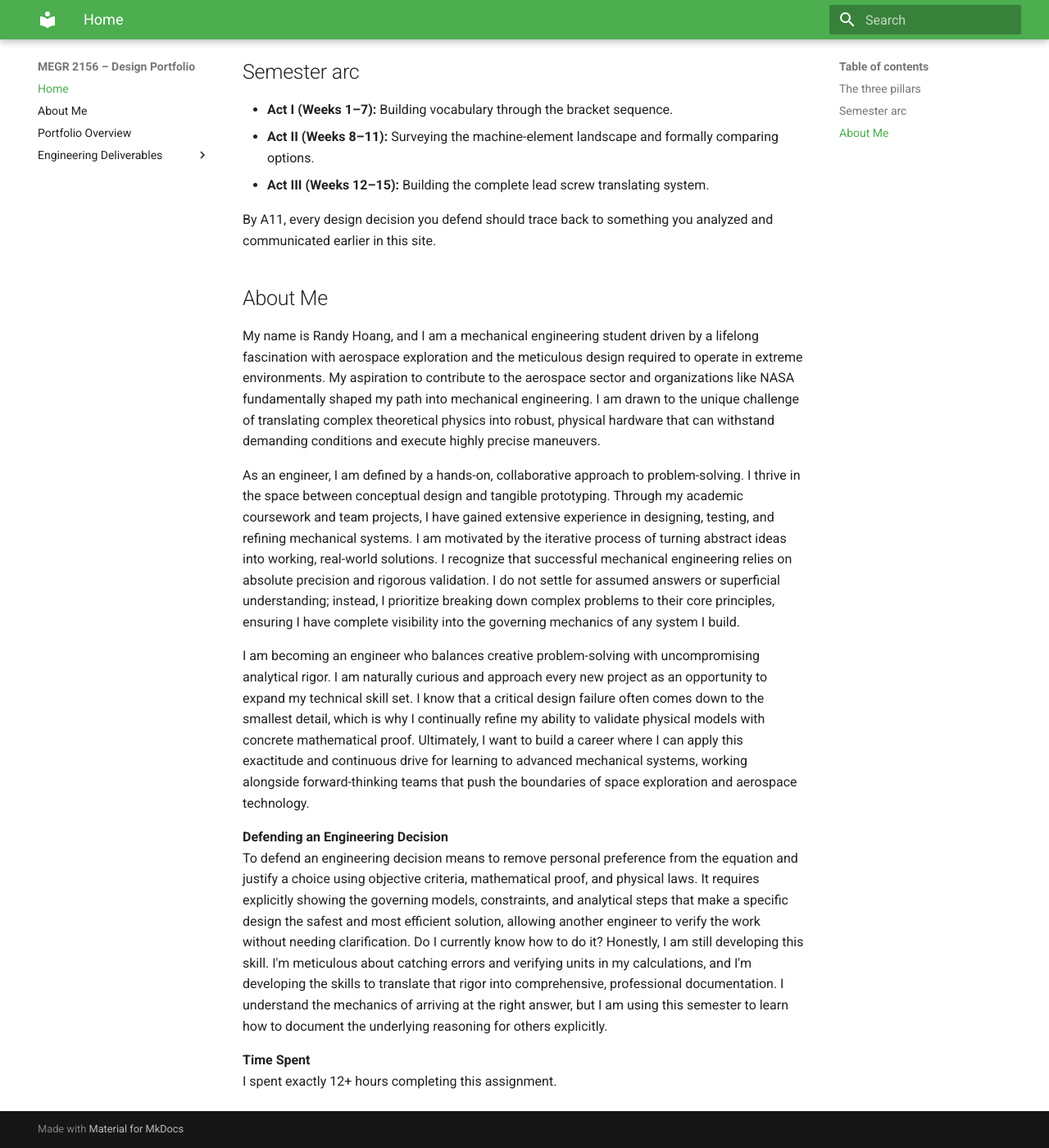
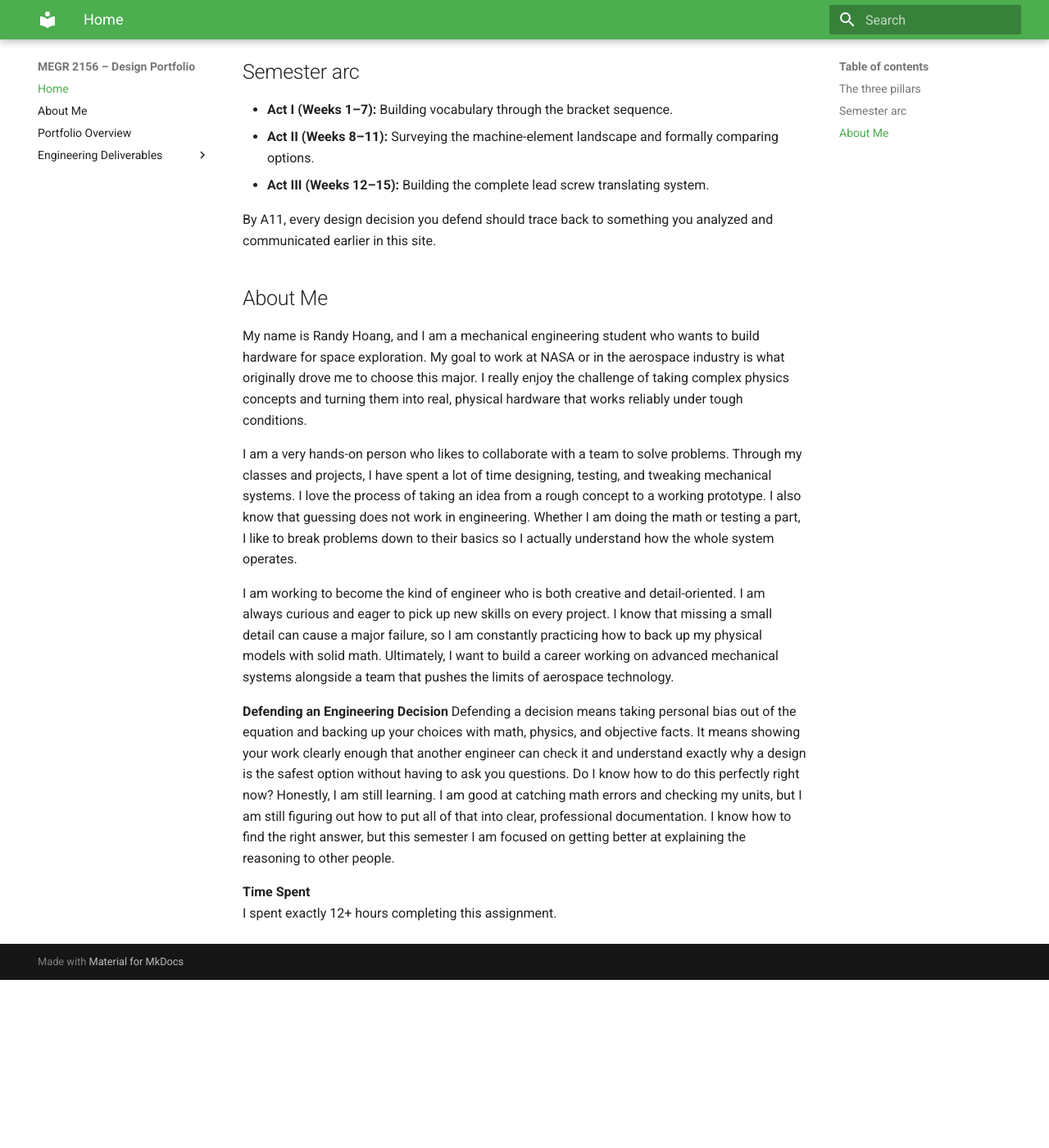
Before and after one commit to rhoang628/megr2156-portfolio, an MkDocs documentation site: the page built from docs/index.md, in a window 1280 px wide and 1400 px high, scrolled down 773 px. Shown: the whole window at 82% size. Built offline with MkDocs 1.6.1 and Material for MkDocs 9.7.7, drawn with Linux system fonts in a browser that asks for light colours; after the commit the page ends 1968 px from its top, so only the background shows below that.

Commit message:
Refine personal narrative and engineering principles
Revised personal introduction and engineering philosophy for clarity and conciseness. Updated the section on defending engineering decisions to emphasize objectivity and documentation skills.

```diff
--- a/docs/index.md
+++ b/docs/index.md
@@ -25,14 +25,14 @@ Use the navigation on the left to move between assignments.
 By A11, every design decision you defend should trace back to something you analyzed and communicated earlier in this site.
 
 ## About Me
-My name is Randy Hoang, and I am a mechanical engineering student driven by a lifelong fascination with aerospace exploration and the meticulous design required to operate in extreme environments. My aspiration to contribute to the aerospace sector and organizations like NASA fundamentally shaped my path into mechanical engineering. I am drawn to the unique challenge of translating complex theoretical physics into robust, physical hardware that can withstand demanding conditions and execute highly precise maneuvers.
+My name is Randy Hoang, and I am a mechanical engineering student who wants to build hardware for space exploration. My goal to work at NASA or in the aerospace industry is what originally drove me to choose this major. I really enjoy the challenge of taking complex physics concepts and turning them into real, physical hardware that works reliably under tough conditions.
 
-As an engineer, I am defined by a hands-on, collaborative approach to problem-solving. I thrive in the space between conceptual design and tangible prototyping. Through my academic coursework and team projects, I have gained extensive experience in designing, testing, and refining mechanical systems. I am motivated by the iterative process of turning abstract ideas into working, real-world solutions. I recognize that successful mechanical engineering relies on absolute precision and rigorous validation. I do not settle for assumed answers or superficial understanding; instead, I prioritize breaking down complex problems to their core principles, ensuring I have complete visibility into the governing mechanics of any system I build.
+I am a very hands-on person who likes to collaborate with a team to solve problems. Through my classes and projects, I have spent a lot of time designing, testing, and tweaking mechanical systems. I love the process of taking an idea from a rough concept to a working prototype. I also know that guessing does not work in engineering. Whether I am doing the math or testing a part, I like to break problems down to their basics so I actually understand how the whole system operates.
 
-I am becoming an engineer who balances creative problem-solving with uncompromising analytical rigor. I am naturally curious and approach every new project as an opportunity to expand my technical skill set. I know that a critical design failure often comes down to the smallest detail, which is why I continually refine my ability to validate physical models with concrete mathematical proof. Ultimately, I want to build a career where I can apply this exactitude and continuous drive for learning to advanced mechanical systems, working alongside forward-thinking teams that push the boundaries of space exploration and aerospace technology.
+I am working to become the kind of engineer who is both creative and detail-oriented. I am always curious and eager to pick up new skills on every project. I know that missing a small detail can cause a major failure, so I am constantly practicing how to back up my physical models with solid math. Ultimately, I want to build a career working on advanced mechanical systems alongside a team that pushes the limits of aerospace technology.
 
 **Defending an Engineering Decision**
-To defend an engineering decision means to remove personal preference from the equation and justify a choice using objective criteria, mathematical proof, and physical laws. It requires explicitly showing the governing models, constraints, and analytical steps that make a specific design the safest and most efficient solution, allowing another engineer to verify the work without needing clarification. Do I currently know how to do it? Honestly, I am still developing this skill. I'm meticulous about catching errors and verifying units in my calculations, and I'm developing the skills to translate that rigor into comprehensive, professional documentation. I understand the mechanics of arriving at the right answer, but I am using this semester to learn how to document the underlying reasoning for others explicitly.
+Defending a decision means taking personal bias out of the equation and backing up your choices with math, physics, and objective facts. It means showing your work clearly enough that another engineer can check it and understand exactly why a design is the safest option without having to ask you questions. Do I know how to do this perfectly right now? Honestly, I am still learning. I am good at catching math errors and checking my units, but I am still figuring out how to put all of that into clear, professional documentation. I know how to find the right answer, but this semester I am focused on getting better at explaining the reasoning to other people.
 
 **Time Spent**
 I spent exactly 12+ hours completing this assignment.
```
